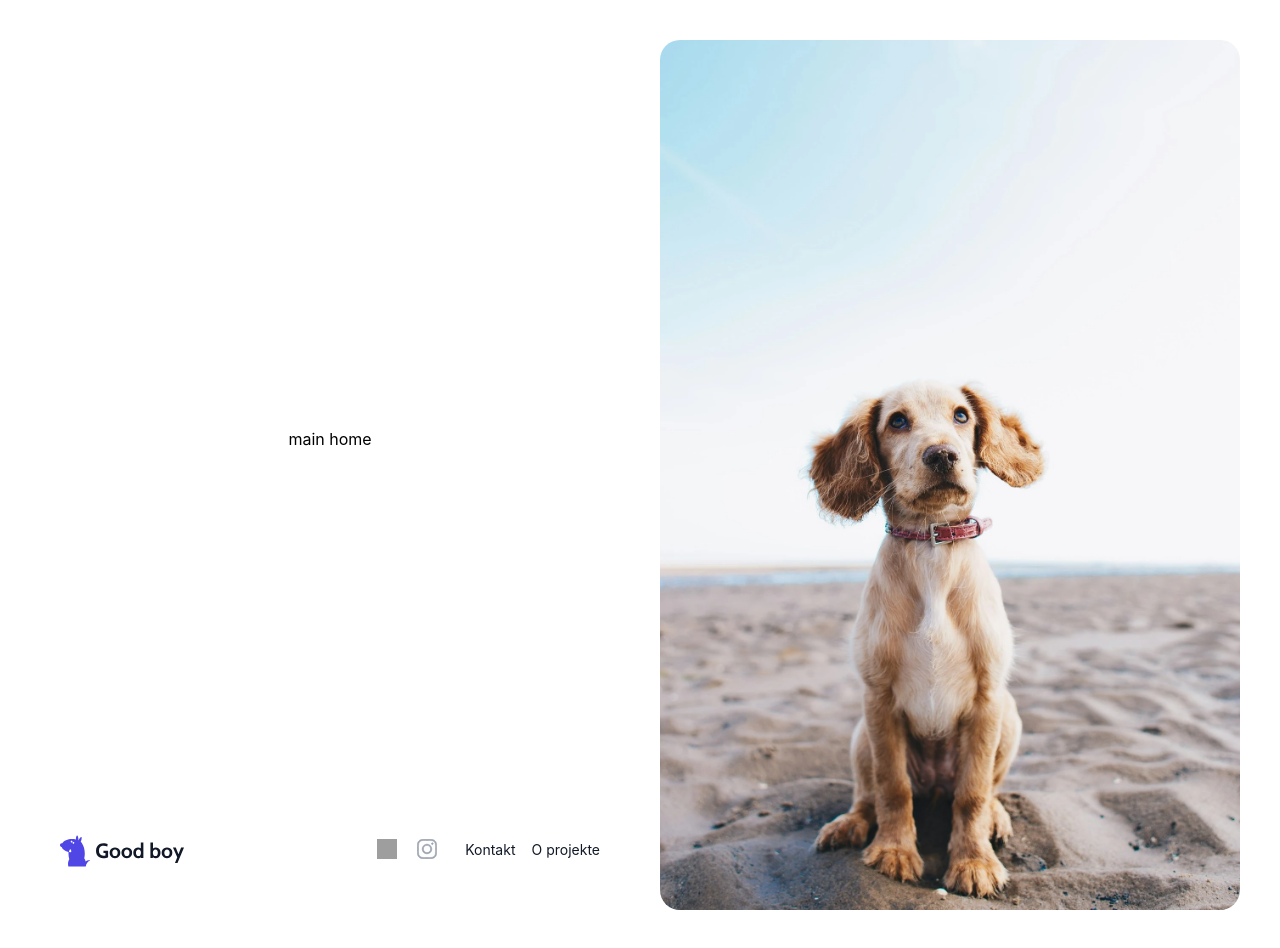
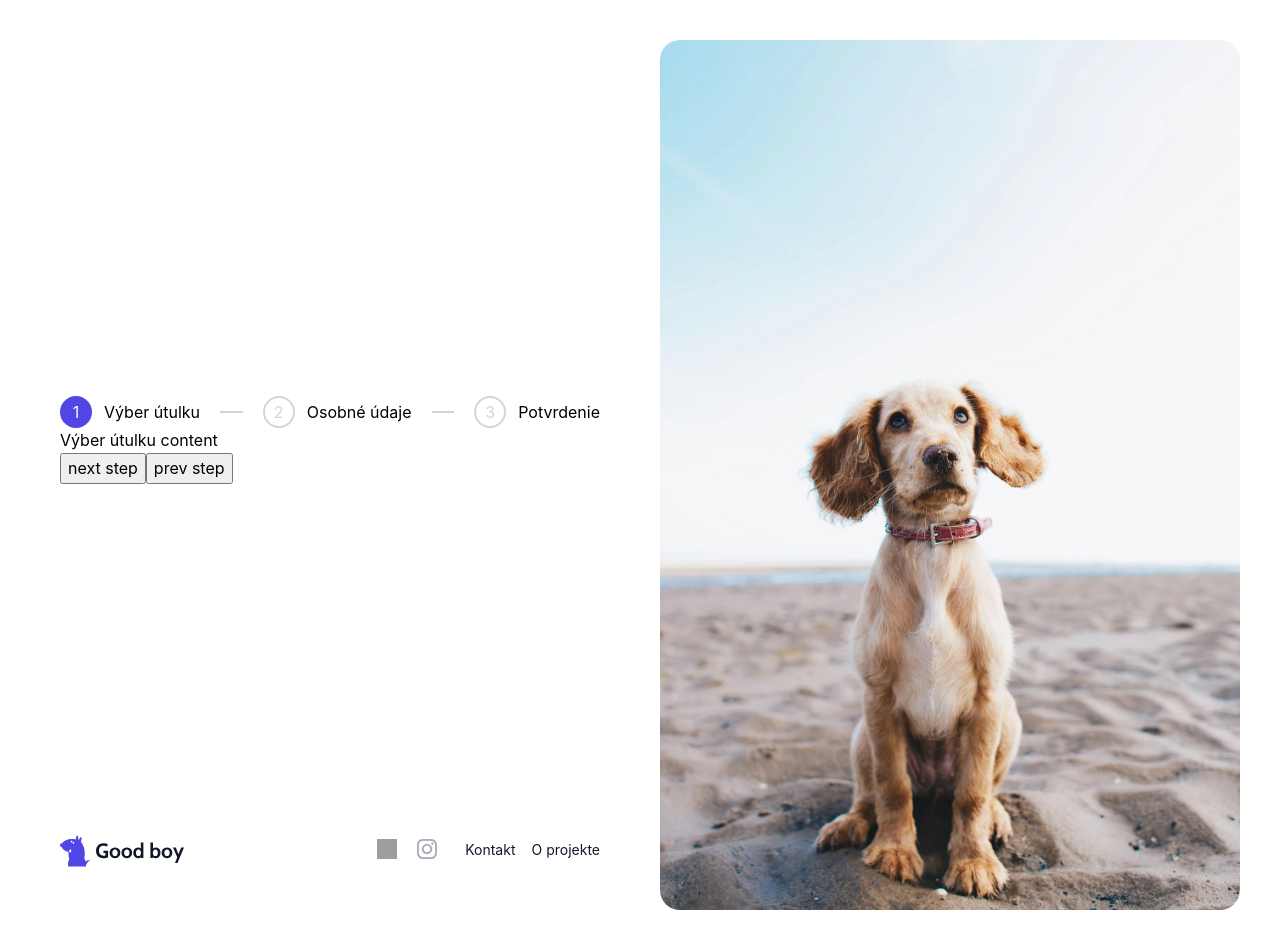
Before and after one commit to DmytroLukianenko/goodrequest, a Next.js app: page / in a window 1280 px wide. Built offline with nearby package versions, Linux system fonts and the light colour scheme; grey boxes are pictures that could not be loaded.

Commit message:
Added basic stepper and theme typography

```diff
--- a/src/app/page.tsx
+++ b/src/app/page.tsx
@@ -1,7 +1,9 @@
+import { ShelterStepper } from '@/components/organisms';
+
 export default function Home() {
   return (
-    <div>
-      <main>main home</main>
-    </div>
+    <main style={{ width: '100%' }}>
+      <ShelterStepper />
+    </main>
   );
 }
--- /dev/null
+++ b/src/components/molecules/Stepper.constants.ts
@@ -0,0 +1,11 @@
+export const STEPPER_STEPS = [
+  {
+    label: 'Výber útulku',
+  },
+  {
+    label: 'Osobné údaje',
+  },
+  {
+    label: 'Potvrdenie',
+  },
+];
--- /dev/null
+++ b/src/components/molecules/Stepper.styles.ts
@@ -0,0 +1,36 @@
+import styled from '@emotion/styled';
+import { Stepper as MantineStepper } from '@mantine/core';
+import { colors } from '@/styles/colors';
+import { typography } from '@/styles/typography';
+
+export const StyledStepper = styled(MantineStepper)({
+  width: '100%',
+
+  '.mantine-Stepper-stepLabel': {
+    ...typography.md.regular,
+  },
+  '.mantine-Stepper-stepIcon': {
+    ...typography.md.regular,
+  },
+  '.mantine-Stepper-step .mantine-Stepper-stepIcon': {
+    backgroundColor: 'transparent',
+    borderColor: colors.base.content.quintarny,
+    color: colors.base.content.quintarny,
+  },
+  '.mantine-Stepper-step[data-progress] .mantine-Stepper-stepIcon': {
+    backgroundColor: colors.base.action.primary.default,
+    borderColor: colors.base.action.primary.default,
+    color: colors.base.surface.primary,
+  },
+  '.mantine-Stepper-step[data-completed] .mantine-Stepper-stepIcon': {
+    backgroundColor: 'transparent',
+    borderColor: colors.base.action.primary.default,
+    color: colors.base.action.primary.default,
+  },
+  '.mantine-Stepper-separator': {
+    backgroundColor: colors.base.content.quintarny,
+  },
+  '.mantine-Stepper-separatorActive': {
+    backgroundColor: colors.base.action.primary.default,
+  },
+});
--- /dev/null
+++ b/src/components/molecules/Stepper.tsx
@@ -0,0 +1,29 @@
+'use client';
+import { FC, ReactNode } from 'react';
+import { FiCheck } from 'react-icons/fi';
+import { Stepper as MantineStepper, useMantineTheme } from '@mantine/core';
+import { StyledStepper } from './Stepper.styles';
+
+type Step = {
+  label: string;
+  content?: ReactNode;
+};
+
+type StepperProps = {
+  steps: Step[];
+  active: number;
+  onStepClick?: (stepIndex: number) => void;
+};
+
+export const Stepper: FC<StepperProps> = ({ steps, active, onStepClick }) => {
+  const theme = useMantineTheme();
+  return (
+    <StyledStepper iconSize={32} active={active} onStepClick={onStepClick} completedIcon={<FiCheck size={16} color={theme.other.colors.base.action.primary.default} />}>
+      {steps.map((step, index) => (
+        <MantineStepper.Step key={index} label={step.label}>
+          {step.content}
+        </MantineStepper.Step>
+      ))}
+    </StyledStepper>
+  );
+};
--- /dev/null
+++ b/src/components/molecules/index.ts
@@ -0,0 +1 @@
+export { Stepper } from './Stepper';
--- /dev/null
+++ b/src/components/organisms/ShelterStepper.tsx
@@ -0,0 +1,33 @@
+'use client';
+import { FC, useState } from 'react';
+import { Stepper } from '@/components/molecules';
+import { STEPPER_STEPS } from '@/components/molecules/Stepper.constants';
+
+export const ShelterStepper: FC = () => {
+  const [active, setActive] = useState(0);
+
+  const nextStep = () => setActive((current) => (current < STEPPER_STEPS.length - 1 ? current + 1 : current));
+  const prevStep = () => setActive((current) => (current > 0 ? current - 1 : current));
+
+  const renderStepContent = () => {
+    switch (active) {
+      case 0:
+        return <div>Výber útulku content</div>;
+      case 1:
+        return <div>Osobné údaje content</div>;
+      case 2:
+        return <div>Potvrdenie content</div>;
+      default:
+        return null;
+    }
+  };
+
+  return (
+    <div>
+      <Stepper steps={STEPPER_STEPS} active={active} onStepClick={setActive} />
+      <div>{renderStepContent()}</div>
+      <button onClick={nextStep}>next step</button>
+      <button onClick={prevStep}>prev step</button>
+    </div>
+  );
+};
--- a/src/components/organisms/index.ts
+++ b/src/components/organisms/index.ts
@@ -1,2 +1,3 @@
 export { Shell as default } from './Shell';
 export { Footer } from './Footer';
+export { ShelterStepper } from './ShelterStepper';
--- a/src/styles/theme.ts
+++ b/src/styles/theme.ts
@@ -1,5 +1,6 @@
 import type { MantineThemeOverride, CSSVariablesResolver } from '@mantine/core';
 import { colors } from './colors';
+import { typography } from './typography';
 
 export const theme: MantineThemeOverride = {
   primaryColor: 'blue',
@@ -26,6 +27,7 @@ export const theme: MantineThemeOverride = {
   },
   other: {
     colors,
+    typography,
   },
 };
 
--- /dev/null
+++ b/src/styles/typography.ts
@@ -0,0 +1,68 @@
+export const typography = {
+  xs: {
+    regular: { fontSize: '12px', lineHeight: 1.333333, fontWeight: 400 },
+    medium: { fontSize: '12px', lineHeight: 1.333333, fontWeight: 500 },
+    semibold: { fontSize: '12px', lineHeight: 1.333333, fontWeight: 600 },
+    bold: { fontSize: '12px', lineHeight: 1.333333, fontWeight: 700 },
+  },
+  sm: {
+    regular: { fontSize: '14px', lineHeight: 1.428571, fontWeight: 400 },
+    medium: { fontSize: '14px', lineHeight: 1.428571, fontWeight: 500 },
+    semibold: { fontSize: '14px', lineHeight: 1.428571, fontWeight: 600 },
+    bold: { fontSize: '14px', lineHeight: 1.428571, fontWeight: 700 },
+  },
+  md: {
+    regular: { fontSize: '16px', lineHeight: 1.5, fontWeight: 400 },
+    medium: { fontSize: '16px', lineHeight: 1.5, fontWeight: 500 },
+    semibold: { fontSize: '16px', lineHeight: 1.5, fontWeight: 600 },
+    bold: { fontSize: '16px', lineHeight: 1.5, fontWeight: 700 },
+  },
+  lg: {
+    regular: { fontSize: '18px', lineHeight: 1.333333, fontWeight: 400 },
+    medium: { fontSize: '18px', lineHeight: 1.333333, fontWeight: 500 },
+    semibold: { fontSize: '18px', lineHeight: 1.333333, fontWeight: 600 },
+    bold: { fontSize: '18px', lineHeight: 1.333333, fontWeight: 700 },
+  },
+  xl: {
+    regular: { fontSize: '20px', lineHeight: 1.6, fontWeight: 400 },
+    medium: { fontSize: '20px', lineHeight: 1.6, fontWeight: 500 },
+    semibold: { fontSize: '20px', lineHeight: 1.6, fontWeight: 600 },
+    bold: { fontSize: '20px', lineHeight: 1.6, fontWeight: 700 },
+  },
+  xxl: {
+    regular: { fontSize: '24px', lineHeight: 1.333333, fontWeight: 400 },
+    medium: { fontSize: '24px', lineHeight: 1.333333, fontWeight: 500 },
+    semibold: { fontSize: '24px', lineHeight: 1.333333, fontWeight: 600 },
+    bold: { fontSize: '24px', lineHeight: 1.333333, fontWeight: 700 },
+  },
+  xxxl: {
+    regular: { fontSize: '32px', lineHeight: 1.25, fontWeight: 400 },
+    medium: { fontSize: '32px', lineHeight: 1.25, fontWeight: 500 },
+    semibold: { fontSize: '32px', lineHeight: 1.25, fontWeight: 600 },
+    bold: { fontSize: '32px', lineHeight: 1.25, fontWeight: 700 },
+  },
+  display1: {
+    regular: { fontSize: '36px', lineHeight: 1.333333, fontWeight: 400 },
+    medium: { fontSize: '36px', lineHeight: 1.333333, fontWeight: 500 },
+    semibold: { fontSize: '36px', lineHeight: 1.333333, fontWeight: 600 },
+    bold: { fontSize: '36px', lineHeight: 1.333333, fontWeight: 700 },
+  },
+  display2: {
+    regular: { fontSize: '48px', lineHeight: 1.166667, fontWeight: 400 },
+    medium: { fontSize: '48px', lineHeight: 1.166667, fontWeight: 500 },
+    semibold: { fontSize: '48px', lineHeight: 1.166667, fontWeight: 600 },
+    bold: { fontSize: '48px', lineHeight: 1.166667, fontWeight: 700 },
+  },
+  display3: {
+    regular: { fontSize: '60px', lineHeight: 1.2, fontWeight: 400 },
+    medium: { fontSize: '60px', lineHeight: 1.2, fontWeight: 500 },
+    semibold: { fontSize: '60px', lineHeight: 1.2, fontWeight: 600 },
+    bold: { fontSize: '60px', lineHeight: 1.2, fontWeight: 700 },
+  },
+  display4: {
+    regular: { fontSize: '72px', lineHeight: 1.222222, fontWeight: 400 },
+    medium: { fontSize: '72px', lineHeight: 1.222222, fontWeight: 500 },
+    semibold: { fontSize: '72px', lineHeight: 1.222222, fontWeight: 600 },
+    bold: { fontSize: '72px', lineHeight: 1.222222, fontWeight: 700 },
+  },
+} as const;
```
